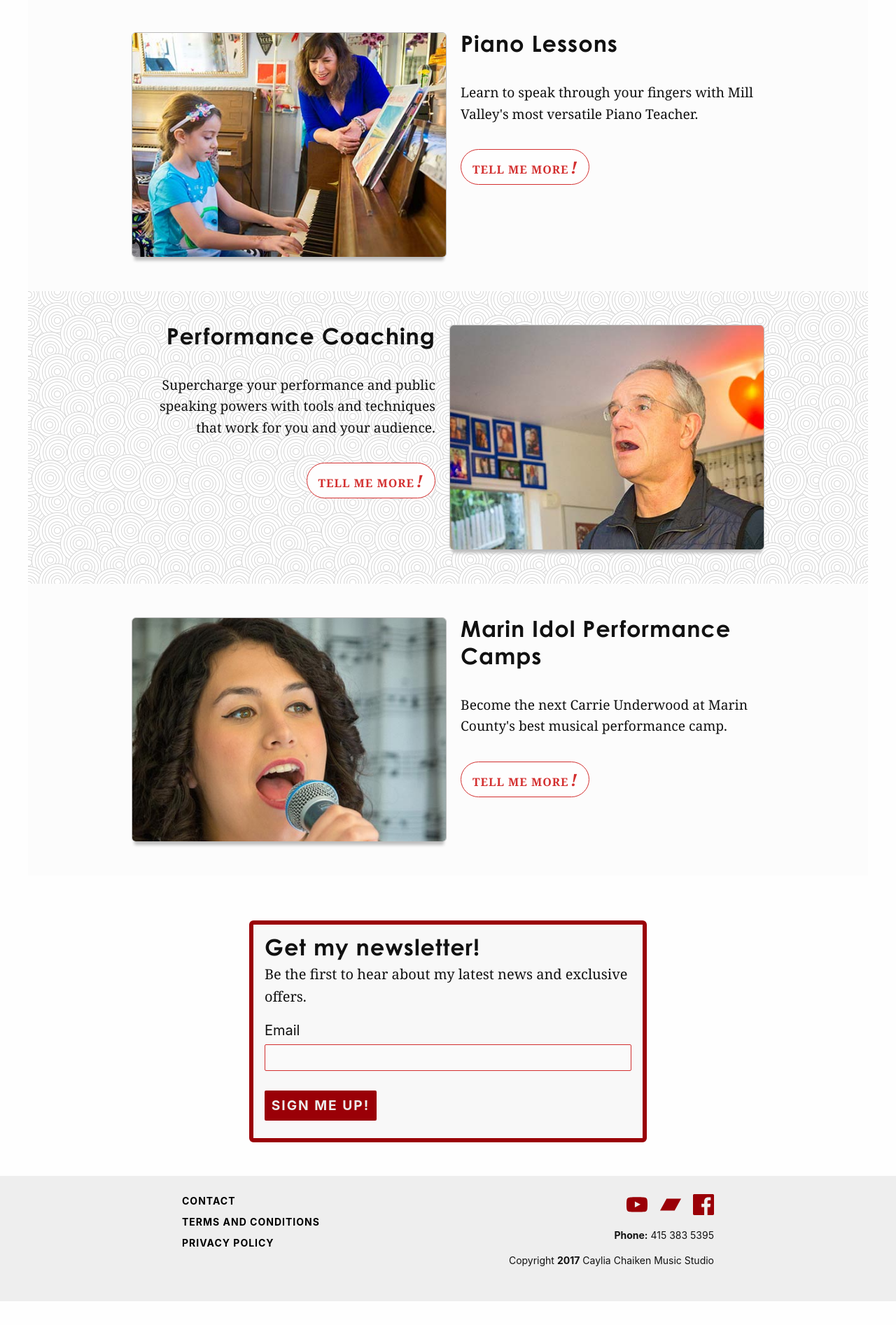
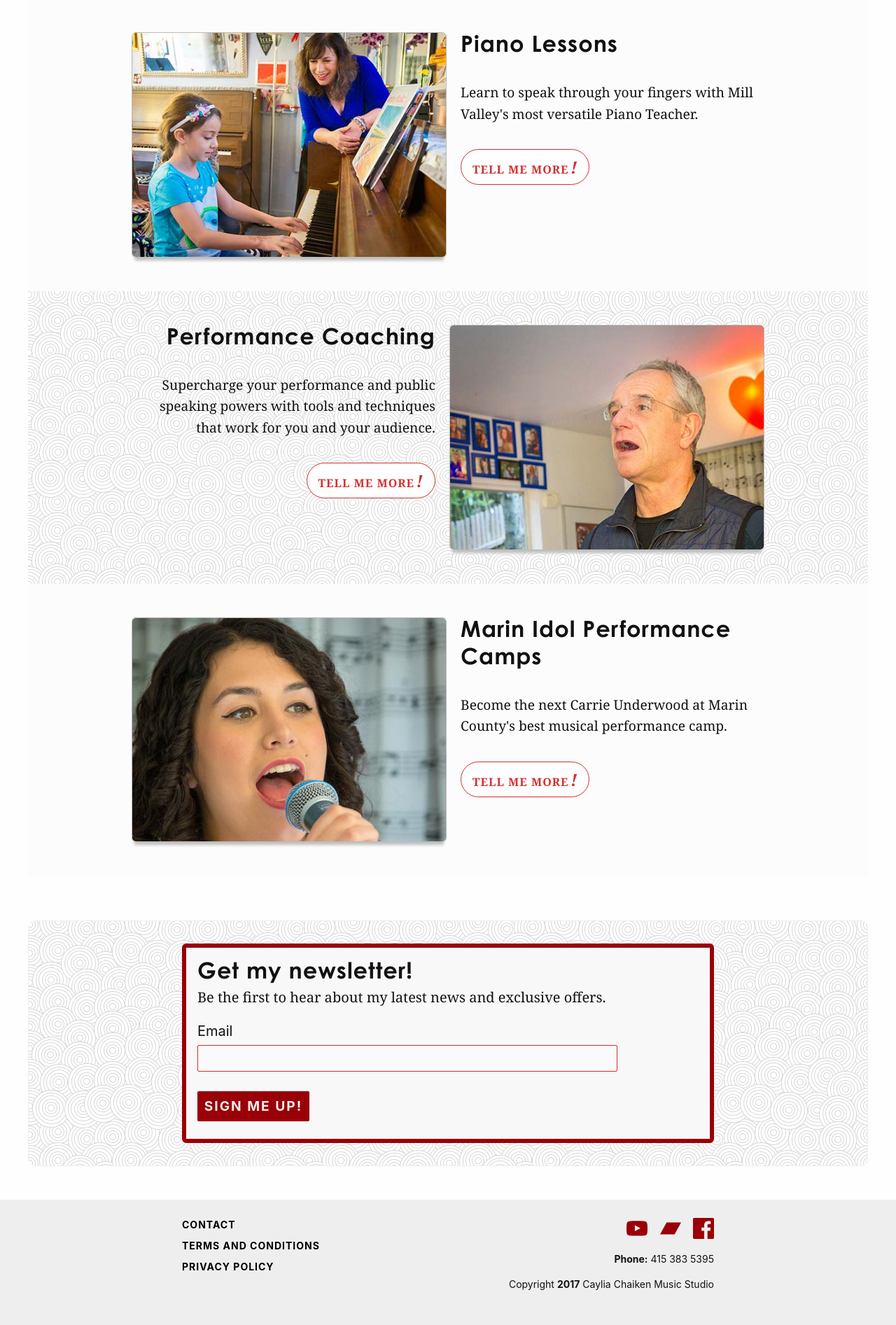
Before and after one commit to cchaiken/ccms, a Jekyll site: the page built from index.md, in a window 1280 px wide. Shown: the part 2737-4630 px from the top of the page at 70% size. Built offline with Jekyll 4.4.1, drawn with Linux system fonts in a browser that asks for light colours; some web fonts are replaced; before the commit the page ends 4596 px from its top, so only the background shows below that.

Commit message:
Updated Newsletter Form and 1 other file

```diff
--- a/_includes/newsletter-form.html
+++ b/_includes/newsletter-form.html
@@ -1,4 +1,4 @@
-<section class="newsletter-form">
+<section class="newsletter-form pattern">
   <form class="ccms-newsletter">
     <h2>Get my newsletter!</h2>
     <p>Be the first to hear about my latest news and exclusive offers.</p>
--- a/_sass/structure/_sections.scss
+++ b/_sass/structure/_sections.scss
@@ -309,8 +309,13 @@ section {
 }
 
 .newsletter-form {
-  max-width: 600px;
-  padding: 0 1em;
+  border: 1px solid #eeeeee;
+  max-width: 1200px;
+  padding: 1em;
+
+  @media (min-width: 1200px) {
+    border-radius: 10px;
+  }
 
   h2 {
     margin: 0;
```
